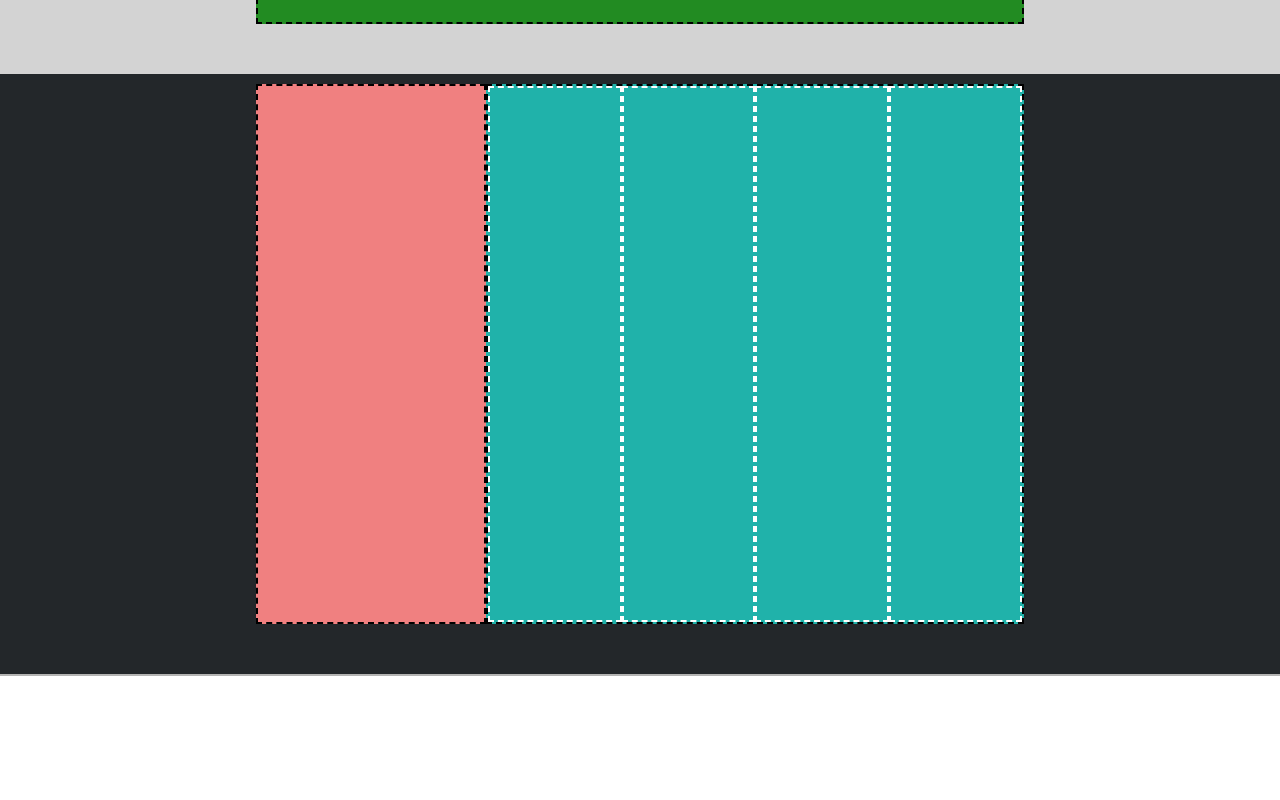
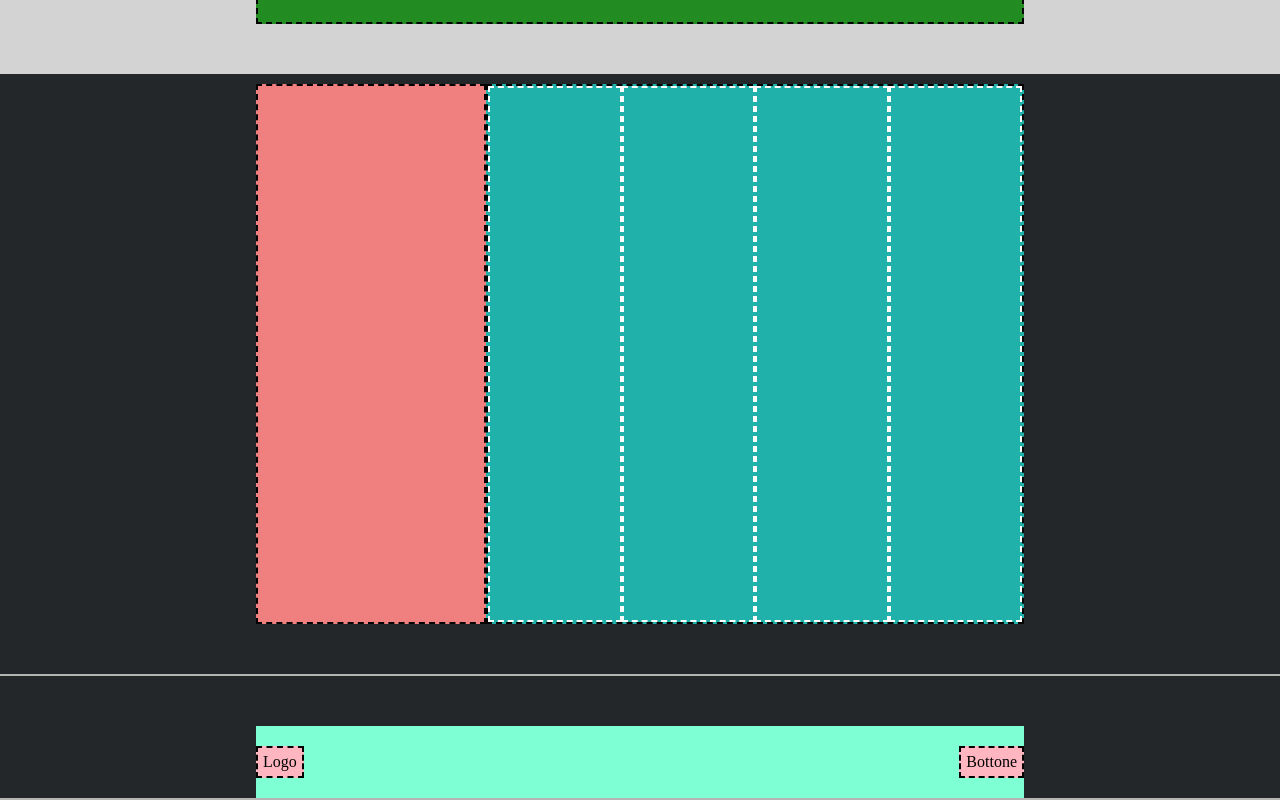
Before and after one commit to vincenzomercadante/htmlcss-struttura-discord, a plain HTML site: page index..html in a window 1280 px wide. Shown: the part 3101-3901 px from the top of the page. Before the commit the page ends 3777 px from the top, so only its background shows below. Drawn offline with Linux system fonts and the light colour scheme.

Commit message:
feat add second footer section

```diff
--- a/index..html
+++ b/index..html
@@ -65,6 +65,12 @@
                     </div>
                 </div>
             </section>
+            <section class="container footer-section">
+                <div class="footer-wrap">
+                    <div class="footer-item">Logo</div>
+                    <div class="footer-item">Bottone</div>
+                </div>
+            </section>
         </footer>
     </body>
 </html>
--- a/style/style.css
+++ b/style/style.css
@@ -116,6 +116,8 @@ ul{
     background-color: #228b22;
 }
 
+/* footer */
+/* first section */
 .page-footer{
     background-color: #23272a;
 }
@@ -145,3 +147,19 @@ ul{
     width: 25%;
     border: 2px dashed white;
 }
+
+/* second section */
+.footer-wrap{
+    width: var(--container-width);
+    margin-top: 50px;
+    padding: 20px 0;
+    display: flex;
+    justify-content: space-between;
+    background-color: #7fffd4;
+}
+
+.footer-item{
+    padding: 5px;
+    border: 2px dashed black;
+    background-color: #ffb6c1;
+}
```
